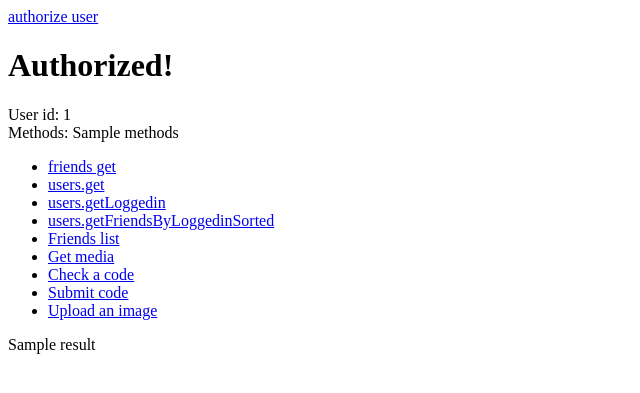
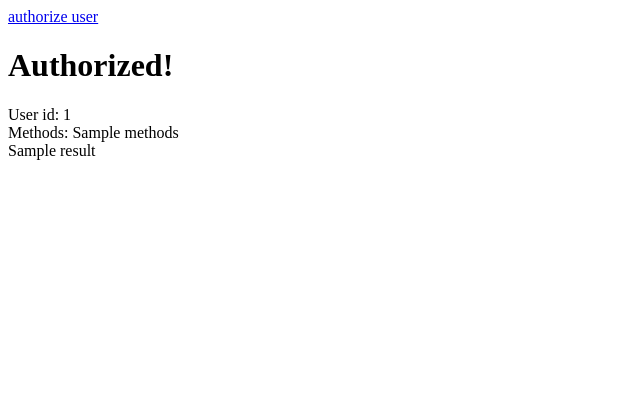
Before and after one commit to flenter/django-hyves, a Django app: template social/templates/social/authorized.html in a window 1280 px wide. Shown: the top 393 px of the page, without its empty margins (0-640 px from the left). Run offline with Django 3.2, Linux system fonts and the light colour scheme; the template is opened without the code that fills it: most values are stand-ins (such as "Sample title", 1, 10 or a date in 2020).

Commit message:
another cleanup. show_fance is now available on the index view. If true or equivalent (default = False) an API call will be made to popular images from hyves.
This can be a nice test to see if the api key etc is working correctly.

authorized.html doesn't try to show a list of api call related urls for
the project (since a project may or may not have those).

```diff
--- a/social/templates/social/authorized.html
+++ b/social/templates/social/authorized.html
@@ -7,17 +7,6 @@
    <p>
     User id: {{access_token.userid}}<br/>
     Methods: {{access_token.methods}}<br/>
-    <ul>
-      <li><a href="{% url do_method 'friends.get'%}">friends get</a></li>
-      <li><a href="{% url do_method 'users.get' %}">users.get</a></li>
-      <li><a href="{% url do_method 'users.getLoggedin'%}">users.getLoggedin</a></li>
-      <li><a href="{% url do_method 'users.getFriendsByLoggedinSorted'%}">users.getFriendsByLoggedinSorted</a></li>
-      <li><a href="/friends.html">Friends list</a></li>
-      <li><a href="/media.html">Get media</a></li>
-      <li><a href="/check_code.html">Check a code</a></li>
-      <li><a href="/submit_code.html">Submit code</a></li>
-      <li><a href="/upload_image.html">Upload an image</a></li>
-    </ul>
 
     {{result}}
    </p>
```
Also changed, not shown: social/views.py (+12 -11 lines).
